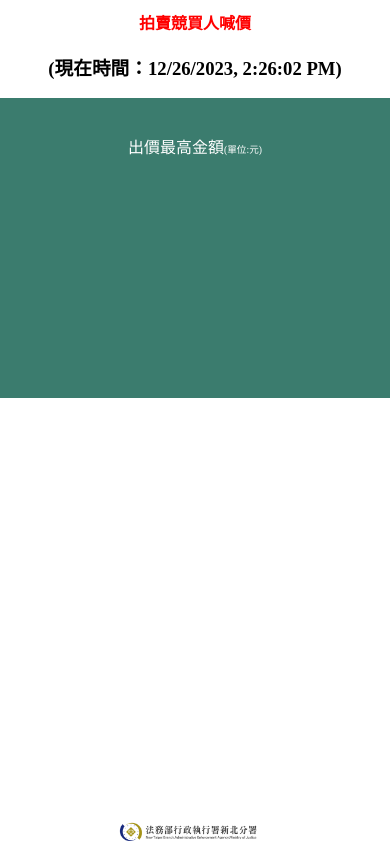
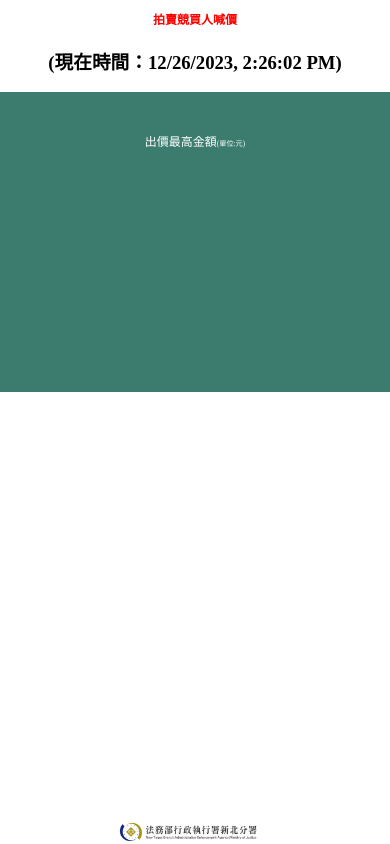
Before and after one commit to pcpo8992/auction, a plain HTML site: page index.html in a window 390 px wide. Drawn offline with Linux system fonts and the light colour scheme; no server answers.

Commit message:
Update basic.css

```diff
--- a/css/basic.css
+++ b/css/basic.css
@@ -11,7 +11,7 @@
   h2{
     margin:10px;
     text-align: center;
-    font-size: 1em;
+    font-size: 12px;
     color: red;
   }
   .price{
@@ -29,7 +29,7 @@
     padding: 12px 8px 12px 40px;
     list-style-type: none;
     background: #eee;
-    font-size: 1em;
+    font-size: 12px;
     transition: 0.2s;
 
     /* make the list items unselectable */
@@ -42,7 +42,7 @@
     height: 100px;
     text-align: center;
     line-height: 100px  ;
-    font-size: 1em;
+    font-size: 12px;
     color: white;
   }
 }
```
